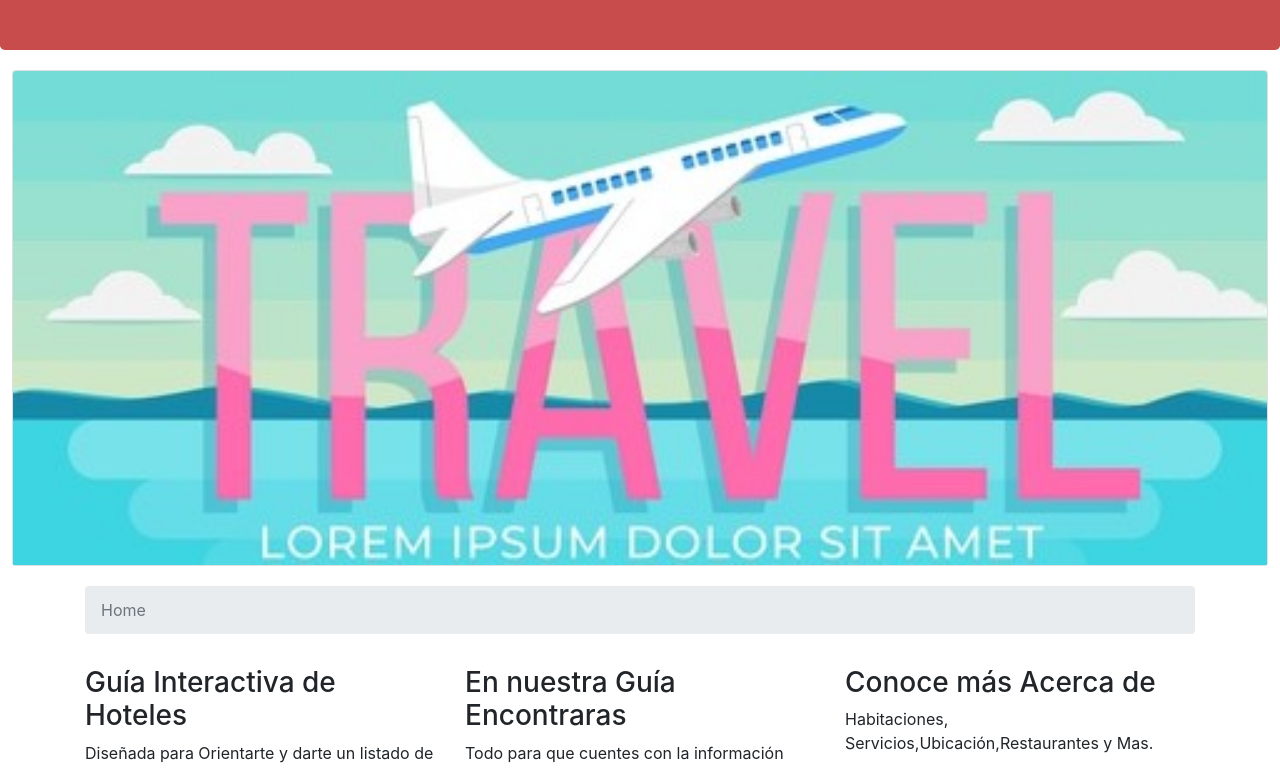
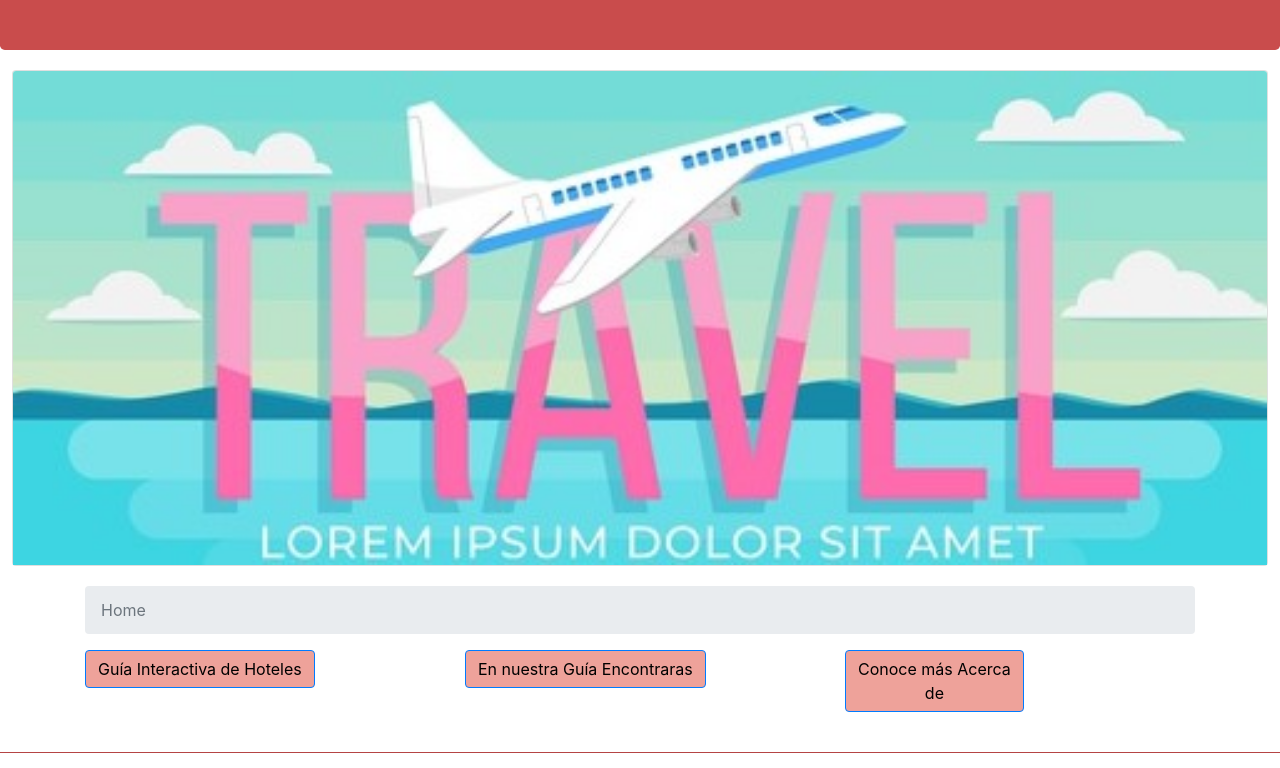
Before and after one commit to GeGonzalez10/Guia-de-Hoteles, a website: page index.html in a window 1280 px wide. Shown: the part 184-952 px from the top of the page. Drawn offline with nearby package versions, Linux system fonts and the light colour scheme; a web font is replaced by a local one.

Commit message:
Usando collapse y accordions

```diff
--- a/index.html
+++ b/index.html
@@ -51,11 +51,23 @@
           <li class="breadcrumb-item active" aria-current="page">Home</li>
         </ol>
       </nav>
+
       <div class="row">
+        <div class="col-sm-4">
+          <button type="button" class="btn btn-primary" data-toogle="collapse" data-target="#guia" aria-expanded="false" aria-controls="multiCollapse1">Guía Interactiva de Hoteles</button>
+        </div>
+        <div class="col-sm-4">
+          <button type="button" class="btn btn-primary" data-toogle="collapse" data-target="#encontraras" aria-expanded="false" aria-controls="multiCollapse1">En nuestra Guía Encontraras</button>
+        </div>
+        <div class="col-sm-4">
+          <button type="button" class="btn btn-primary" data-toogle="collapse" data-target="#conoce" aria-expanded="false" aria-controls="multiCollapse1">Conoce más Acerca <br> de</button>
+        </div>
+      </div>
 
-        <div class="col-sm-4"> <p><h3>Guía Interactiva de Hoteles</h3>Diseñada para Orientarte y darte un listado de Hoteles, donde podrás consultar toda la información del Hotel Solicitado. </p></div>
-        <div class="col-sm-4"><p><h3>En nuestra Guía Encontraras</h3>Todo para que cuentes con la información Necesaria para tomar la difícil decisión de qué es lo que quieres para vacacionar.</p></div>
-        <div class="col-sm-4"><p><h3>Conoce más Acerca de</h3>Habitaciones, Servicios,Ubicación,Restaurantes y Mas.</p></div>
+      <div class="row">
+        <div class="col-sm-4 collapse multi-collapse" id="guia"><p><h3>Guía Interactiva de Hoteles</h3>Diseñada para Orientarte y darte un listado de Hoteles, donde podrás consultar toda la información del Hotel Solicitado.</p> </div>
+        <div class="col-sm-4 collapse multi-collapse" id="encontraras"><p><h3>En nuestra Guía Encontraras</h3>Todo para que cuentes con la información Necesaria para tomar la difícil decisión de qué es lo que quieres para vacacionar.</p></div>
+        <div class="col-sm-4 collapse multi-collapse" id="conoce"><p><h3>Conoce más Acerca de</h3>Habitaciones, Servicios,Ubicación,Restaurantes y Mas.</p></div>
       </div>
 
     </div>
```
